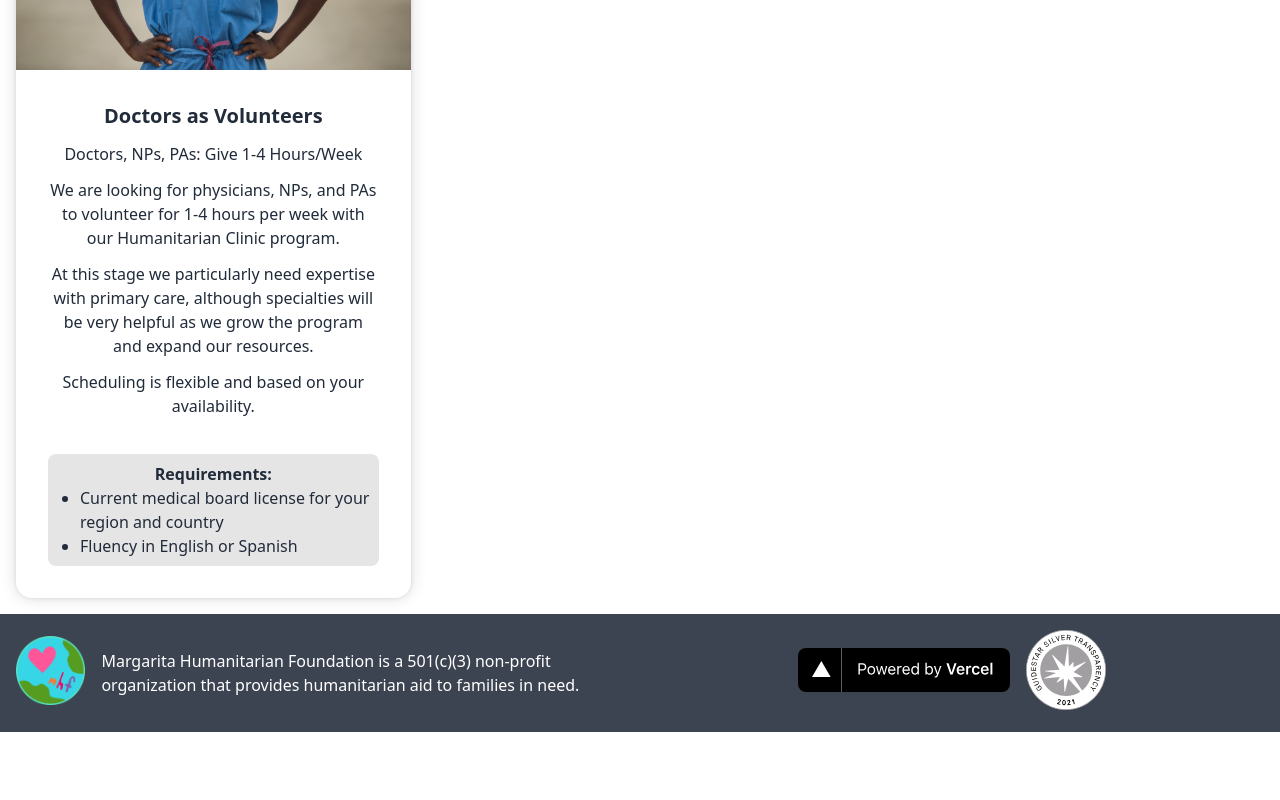
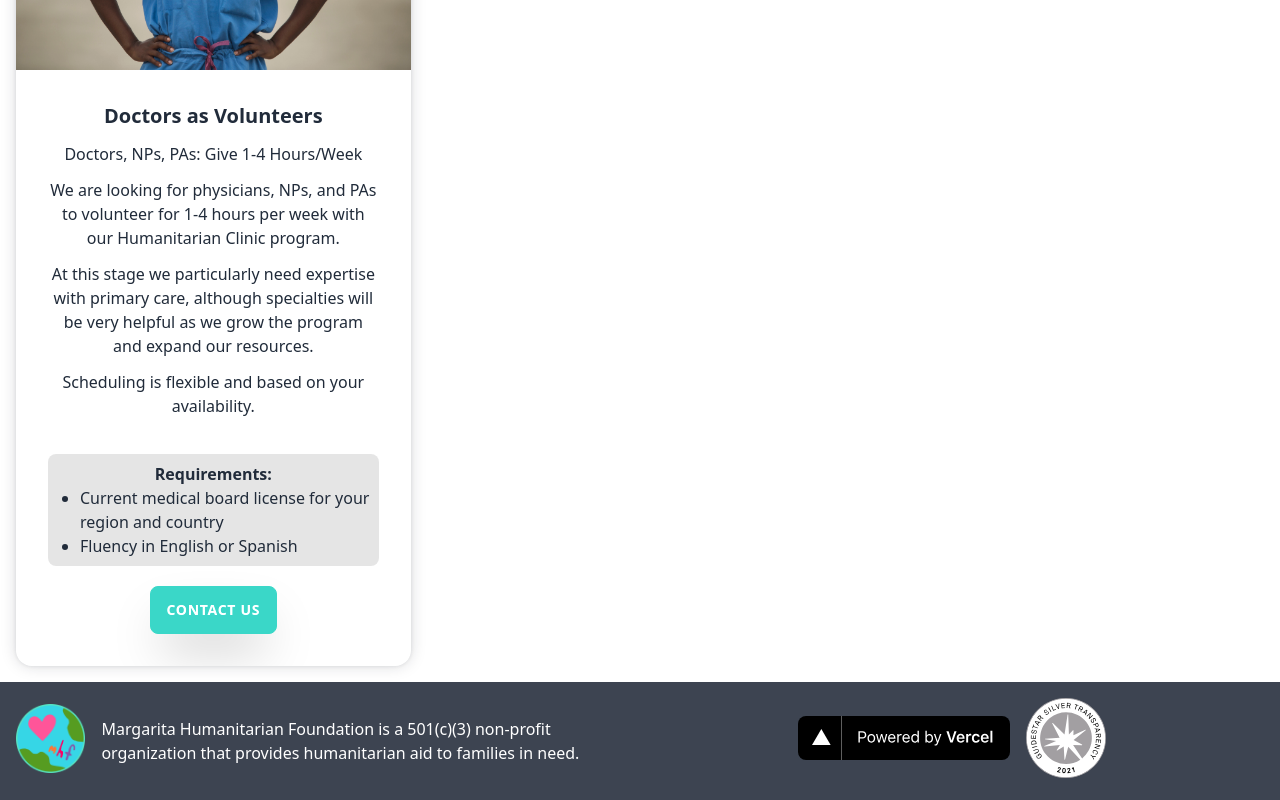
Before and after one commit to margaritahumanitarian/helpafamily, a Next.js app: page /give-your-time in a window 1280 px wide. Shown: the part 612-1412 px from the top of the page. Before the commit the page ends 1344 px from the top, so only its background shows below. Built offline with nearby package versions, Linux system fonts and the light colour scheme.

Commit message:
updated doctorasvolunteercard with cardaction

```diff
--- a/components/DoctorsAsVolunteersCard.js
+++ b/components/DoctorsAsVolunteersCard.js
@@ -1,6 +1,11 @@
 import React from 'react';
 
-import Card, { CardParagraph, CardTitle, PositionRequirements } from './Card';
+import Card, {
+  CardAction,
+  CardParagraph,
+  CardTitle,
+  PositionRequirements,
+} from './Card';
 
 function DoctorsAsVolunteersCard() {
   return (
@@ -28,6 +33,9 @@ function DoctorsAsVolunteersCard() {
         {'Current medical board license for your region and country'}
         {'Fluency in English or Spanish'}
       </PositionRequirements>
+      <CardAction linkTo="mailto:hi@mhfcares.org?subject=Volunteer%20as%20Doctor">
+        {'Contact Us'}
+      </CardAction>
     </Card>
   );
 }
```
